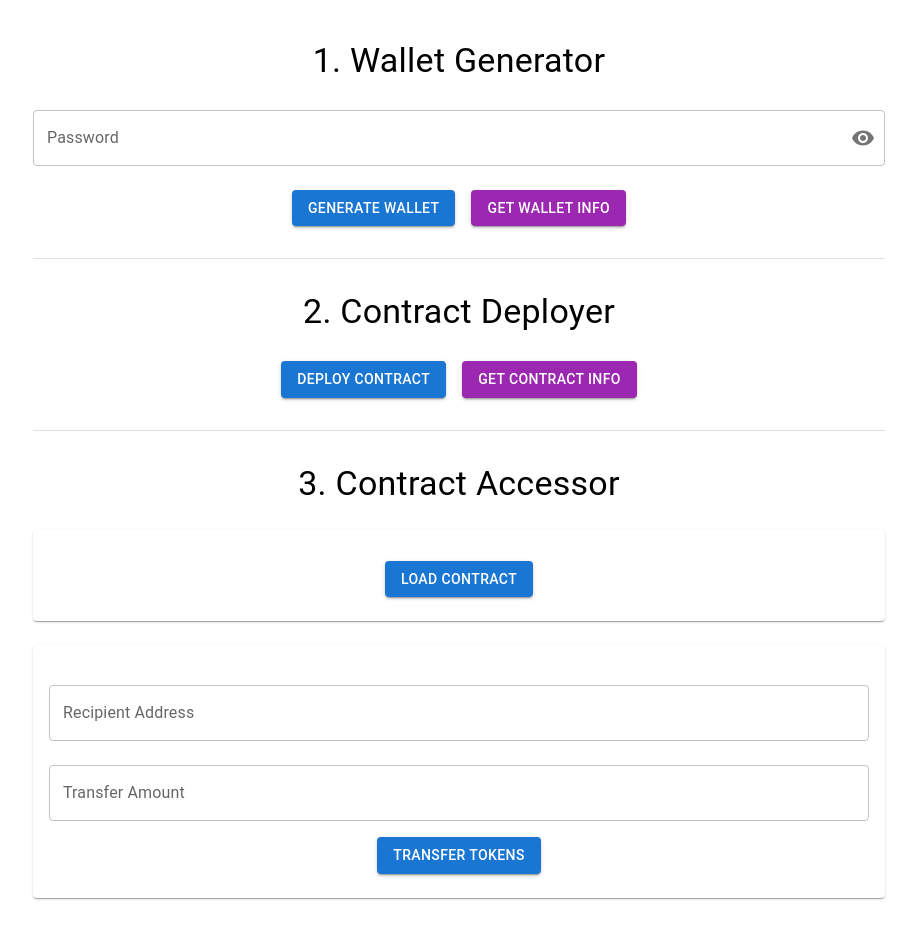
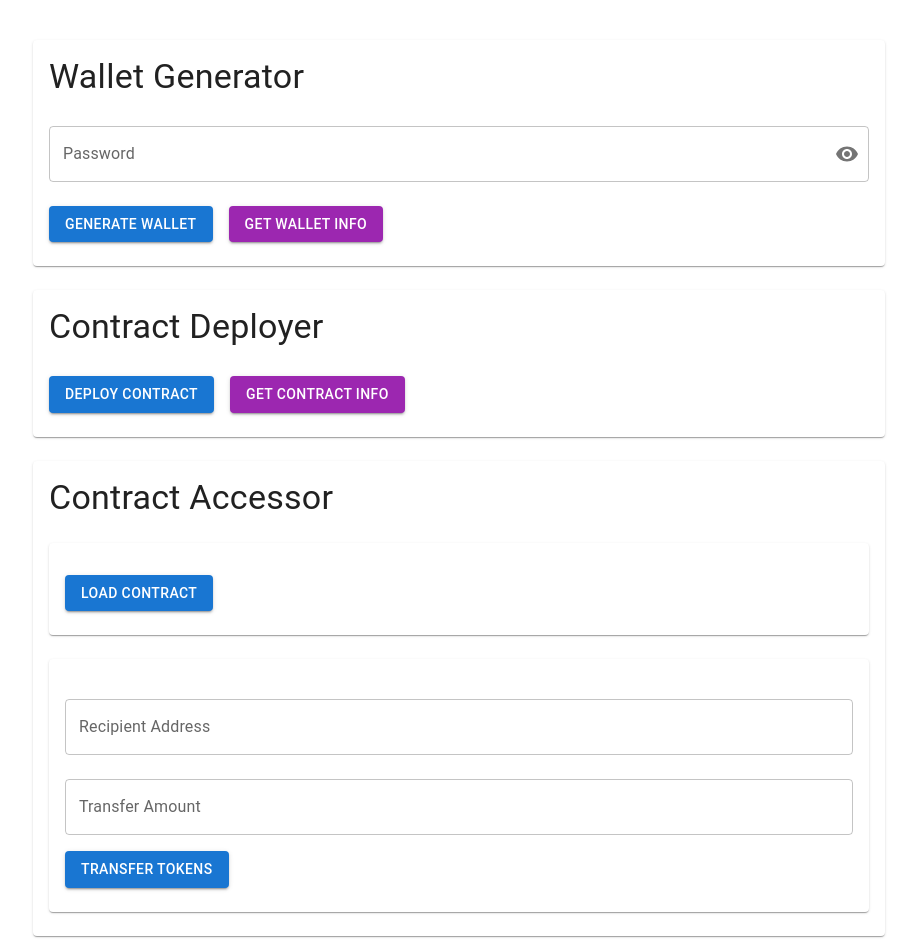
Before and after one commit to nabeo114/cloud-wallet-sample, a React app in the folder frontend/: page / in a window 1280 px wide. Shown: the whole page, without its empty margins (181-1098 px from the left). Before the commit the page ends 906 px from the top, so only its background shows below. Built offline with nearby package versions, Linux system fonts and the light colour scheme; the HTML template or start-up script is replaced by a standard one.

Commit message:
frontendのレイアウトを微修正

```diff
--- a/frontend/src/App.tsx
+++ b/frontend/src/App.tsx
@@ -1,5 +1,5 @@
 import React from 'react';
-import { Container, Box, Typography, Divider } from '@mui/material';
+import { Container, Box, Card, CardContent, Typography } from '@mui/material';
 import WalletGenerator from './components/WalletGenerator';
 import ContractDeployer from './components/ContractDeployer';
 import ContractAccessor from './components/ContractAccessor';
@@ -7,21 +7,31 @@ import ContractAccessor from './components/ContractAccessor';
 const App: React.FC = () => {
   return (
     <Container maxWidth="md">
-      <Box sx={{ textAlign: 'center', mt: 5 }}>
+      <Box sx={{ mt: 5 }}>
+        <Card sx={{ mt: 3 }}>
+          <CardContent>
             <Typography variant="h4" gutterBottom>
-          1. Wallet Generator
+              Wallet Generator
             </Typography>
             <WalletGenerator />
-        <Divider sx={{ my: 4 }} />
+           </CardContent>
+        </Card>
+        <Card sx={{ mt: 3 }}>
+          <CardContent>
             <Typography variant="h4" gutterBottom>
-          2. Contract Deployer
+              Contract Deployer
             </Typography>
             <ContractDeployer />
-        <Divider sx={{ my: 4 }} />
+          </CardContent>
+        </Card>
+        <Card sx={{ mt: 3 }}>
+          <CardContent>
             <Typography variant="h4" gutterBottom>
-          3. Contract Accessor
+              Contract Accessor
            </Typography>
             <ContractAccessor />
+          </CardContent>
+        </Card>
       </Box>
     </Container>
   );
--- a/frontend/src/components/ContractAccessor.tsx
+++ b/frontend/src/components/ContractAccessor.tsx
@@ -1,6 +1,6 @@
 import React, { useState } from 'react';
 import Web3 from 'web3';
-import { Button, TextField, Card, CardContent, Typography, IconButton, Tooltip, Alert } from '@mui/material';
+import { Card, CardContent, Button, TextField, Typography, IconButton, Tooltip, Alert } from '@mui/material';
 import { ContentCopy } from '@mui/icons-material';
 
 const providerUrl = `https://polygon-amoy.infura.io/v3/891caf6a97ed4af6a314a6ba15fd63d1`;
--- a/frontend/src/components/ContractDeployer.tsx
+++ b/frontend/src/components/ContractDeployer.tsx
@@ -1,5 +1,5 @@
 import React, { useState } from 'react';
-import { Button, TextField, Card, CardContent, Typography, IconButton, Tooltip, Alert } from '@mui/material';
+import { Card, CardContent, Button, TextField, Typography, IconButton, Divider, Tooltip, Alert } from '@mui/material';
 import { ContentCopy } from '@mui/icons-material';
 
 const ContractDeployer: React.FC = () => {
@@ -83,9 +83,11 @@ const ContractDeployer: React.FC = () => {
         Get Contract Info
       </Button>
       {error && <Alert severity="error" sx={{ mt: 2 }}>{error}</Alert>}
-      {contractAddress && (
+      {(contractAddress || transactionHash || abi) && (
         <Card sx={{ mt: 3 }}>
           <CardContent>
+            {contractAddress && (
+              <>
                 <Typography variant="h6">Contract Address:</Typography>
                 <Typography variant="body1" color="textSecondary">
                   {contractAddress}
@@ -100,12 +102,11 @@ const ContractDeployer: React.FC = () => {
                     </IconButton>
                   </Tooltip>
                 </Typography>
-          </CardContent>
-        </Card>
+              </>
             )}
+            <Divider sx={{ my: 2 }} />
             {transactionHash && (
-        <Card sx={{ mt: 3 }}>
-          <CardContent>
+              <>
                 <Typography variant="h6">Transaction Hash:</Typography>
                 <Typography variant="body1" color="textSecondary">
                   {transactionHash}
@@ -120,12 +121,11 @@ const ContractDeployer: React.FC = () => {
                     </IconButton>
                   </Tooltip>
                 </Typography>
-          </CardContent>
-        </Card>
+              </>
             )}
+            <Divider sx={{ my: 2 }} />
             {abi && (
-        <Card sx={{ mt: 3 }}>
-          <CardContent>
+              <>
                 <Typography variant="h6">ABI:</Typography>
                 <TextField
                   fullWidth
@@ -136,6 +136,8 @@ const ContractDeployer: React.FC = () => {
                   InputProps={{ readOnly: true }}
                   sx={{ mt: 1 }}
                 />
+              </>
+            )}
           </CardContent>
         </Card>
       )}
--- a/frontend/src/components/WalletGenerator.tsx
+++ b/frontend/src/components/WalletGenerator.tsx
@@ -1,5 +1,5 @@
 import React, { useState } from 'react';
-import { Button, TextField, Card, CardContent, Typography, IconButton, InputAdornment, Tooltip, Alert } from '@mui/material';
+import { Card, CardContent, Button, TextField, Typography, IconButton, InputAdornment, Divider, Tooltip, Alert } from '@mui/material';
 import { Visibility, VisibilityOff, ContentCopy } from '@mui/icons-material';
 
 const WalletGenerator: React.FC = () => {
@@ -104,9 +104,11 @@ const WalletGenerator: React.FC = () => {
         Get Wallet Info
       </Button>
       {error && <Alert severity="error" sx={{ mt: 2 }}>{error}</Alert>}
-      {address && (
+      {(address || keystore) && (
         <Card sx={{ mt: 3 }}>
           <CardContent>
+            {address && (
+              <>
                 <Typography variant="h6">Address:</Typography>
                 <Typography variant="body1" color="textSecondary">
                   {address}
@@ -121,12 +123,11 @@ const WalletGenerator: React.FC = () => {
                     </IconButton>
                   </Tooltip>
                 </Typography>
-          </CardContent>
-        </Card>
+              </>
             )}
+            <Divider sx={{ my: 2 }} />
             {keystore && (
-        <Card sx={{ mt: 3 }}>
-          <CardContent>
+              <>
                 <Typography variant="h6">Keystore JSON:</Typography>
                 <TextField
                   fullWidth
@@ -137,11 +138,13 @@ const WalletGenerator: React.FC = () => {
                   margin="normal"
                   InputProps={{ readOnly: true }}
                 />
+              </>
+            )}
           </CardContent>
         </Card>
       )}
     </>
-  );
+  )
 };
 
 export default WalletGenerator;
```
Lines whose indentation alone changed are shown as unchanged.
